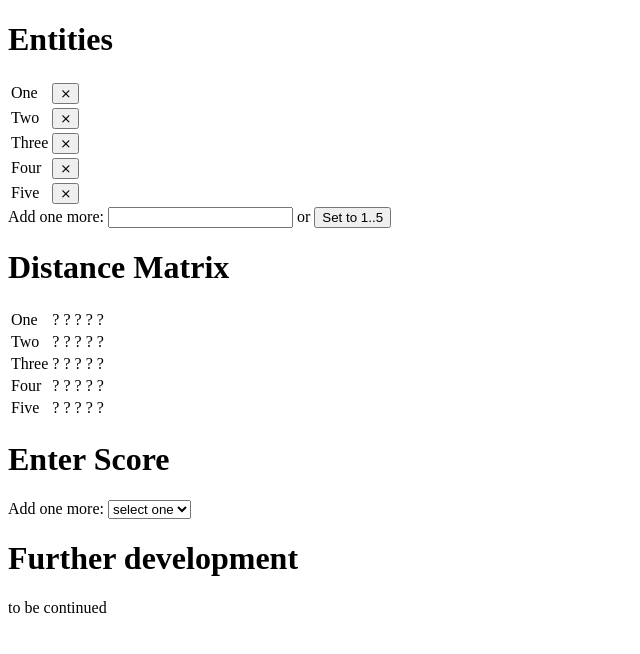
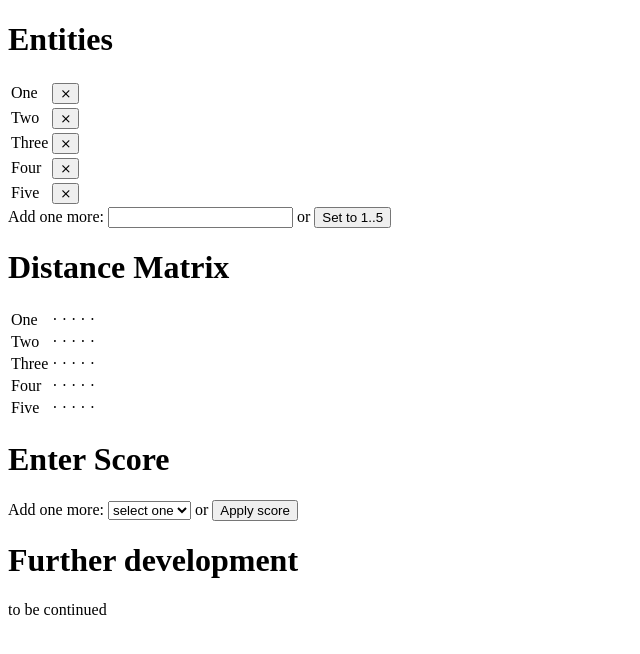
Before and after one commit to defaultbranch/twentyfive-horses, an Angular app: page / in a window 1280 px wide. Both pictures are taken after a click on the button "Set to 1..5". Shown: the top 654 px of the page, without its empty margins (0-640 px from the left). Built offline with nearby package versions, Linux system fonts and the light colour scheme.

Commit message:
apply scores

```diff
--- a/src/app/app.component.html
+++ b/src/app/app.component.html
@@ -16,10 +16,11 @@
   <h1>Distance Matrix</h1>
   <div *ngIf="elements.length === 0"><i>there are no entities yet; enter some</i></div>
   <table *ngIf="elements.length > 0">
-    <tr *ngFor="let rowElement of elements; index as i">
+    <tr *ngFor="let rowElement of elements; index as row">
       <td>{{ rowElement }}</td>
-      <td *ngFor="let colElement of elements; index as j">
-        ?
+      <td *ngFor="let colElement of elements; index as column">
+        <ng-container *ngIf="getScore(row, column) as score">{{ score }}</ng-container>
+        <ng-container *ngIf="getScore(row, column) === undefined">·</ng-container>
       </td>
     </tr>
   </table>
@@ -39,6 +40,7 @@
       <option value="" disabled selected>select one</option>
       <option *ngFor="let element of unscoredElements">{{ element }}</option>
     </select>
+    or <button (click)="applyNewScore()">Apply score</button>
   </ng-container>
 </div>
 
--- a/src/app/app.component.ts
+++ b/src/app/app.component.ts
@@ -59,4 +59,27 @@ export class AppComponent {
       }
     }
   }
+
+  scoreMatrix: Score[][] = [];
+
+  getScore(row: number, column: number): Score {
+    if (this.scoreMatrix[row] === undefined) return undefined;
+    return this.scoreMatrix[row][column];
+  }
+
+  applyNewScore() {
+    for (var i = 0; i < this.scoredElements.length - 1; i++) {
+      const ii = this.elements.findIndex(it => it == this.scoredElements[i]);
+      for (var j = i + 1; j < this.scoredElements.length; j++) {
+        const jj = this.elements.findIndex(it => it == this.scoredElements[j]);
+        if (this.scoreMatrix[ii] === undefined) this.scoreMatrix[ii] = [];
+        this.scoreMatrix[ii][jj] = '>';
+        if (this.scoreMatrix[jj] === undefined) this.scoreMatrix[jj] = [];
+        this.scoreMatrix[jj][ii] = '<';
+      }
+    }
+    this.scoredElements = [];
+  }
 }
+
+type Score = undefined | '>' | '<';
```
